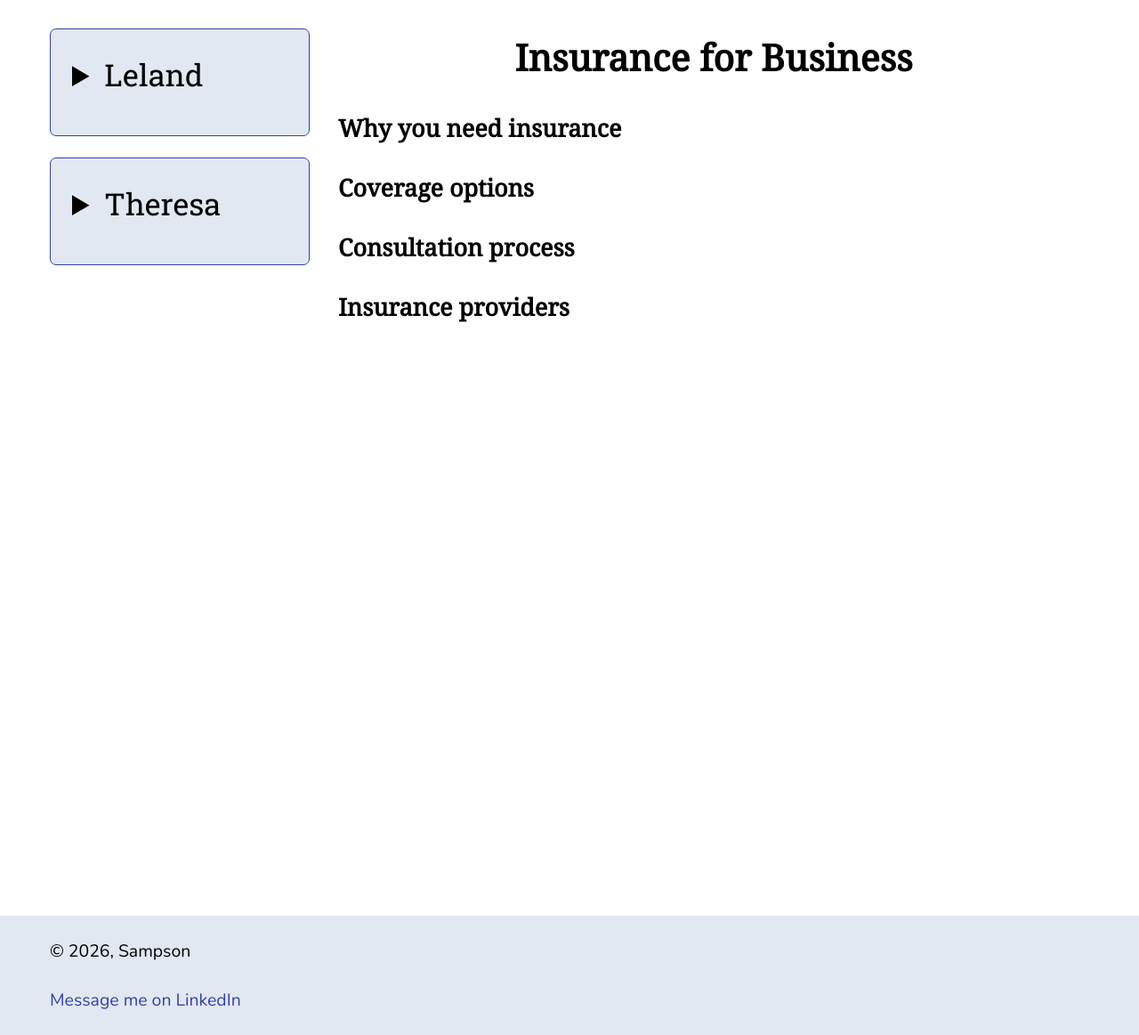
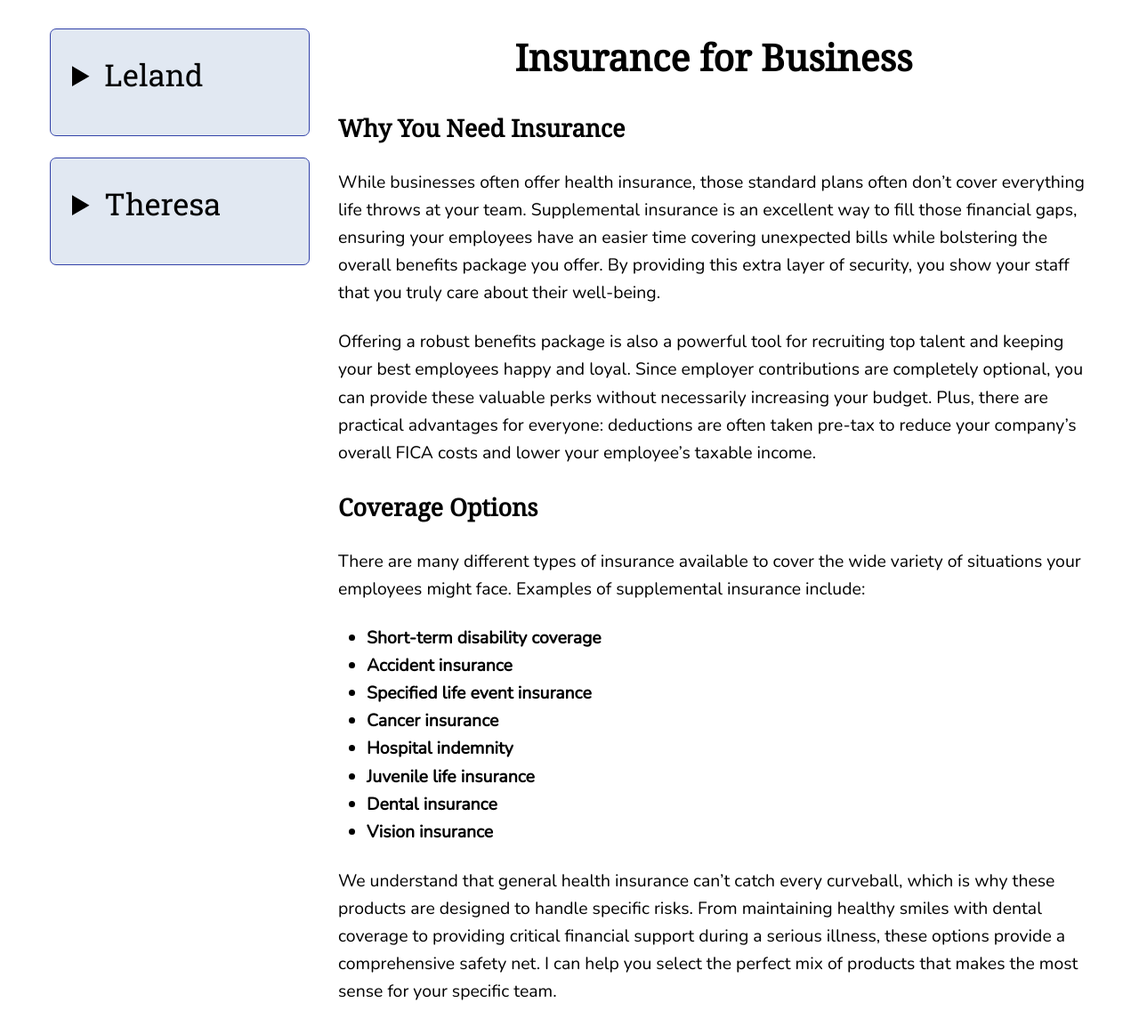
Before and after one commit to lelandsampson/Leland-Sampson-Website, a Jekyll site: the page built from for-business.md, in a window 1280 px wide and 1400 px high. Shown: the part 237-1400 px from the top of the window at 89% size. Built offline with Jekyll 4.4.1, drawn with Linux system fonts in a browser that asks for light colours; some of the changed text lies outside the part shown.

Commit message:
Update for-business.md

```diff
--- a/for-business.md
+++ b/for-business.md
@@ -5,10 +5,26 @@ title: Insurance for Business
 
 <h1 align="center">Insurance for Business</h1>
 
-## Why you need insurance
+## Why You Need Insurance
+While businesses often offer health insurance, those standard plans often don't cover everything life throws at your team. Supplemental insurance is an excellent way to fill those financial gaps, ensuring your employees have an easier time covering unexpected bills while bolstering the overall benefits package you offer. By providing this extra layer of security, you show your staff that you truly care about their well-being.
 
-## Coverage options
+Offering a robust benefits package is also a powerful tool for recruiting top talent and keeping your best employees happy and loyal. Since employer contributions are completely optional, you can provide these valuable perks without necessarily increasing your budget. Plus, there are practical advantages for everyone: deductions are often taken pre-tax to reduce your company's overall FICA costs and lower your employee's taxable income.
 
-## Consultation process
+## Coverage Options
+There are many different types of insurance available to cover the wide variety of situations your employees might face. Examples of supplemental insurance include:
 
-## Insurance providers
+* **Short-term disability coverage**
+* **Accident insurance**
+* **Specified life event insurance**
+* **Cancer insurance**
+* **Hospital indemnity**
+* **Juvenile life insurance**
+* **Dental insurance**
+* **Vision insurance**
+
+We understand that general health insurance can't catch every curveball, which is why these products are designed to handle specific risks. From maintaining healthy smiles with dental coverage to providing critical financial support during a serious illness, these options provide a comprehensive safety net. I can help you select the perfect mix of products that makes the most sense for your specific team.
+
+## Consultation Process
+My process begins with a relaxed conversation with you to conduct a holistic review of your employee needs based on your specific industry. We assess the coverage you currently have in place so we can find the right options to perfectly complement your existing benefits. We know you are busy, so we are happy to meet wherever is most convenient for you, whether that is in your office, over the phone, or via video conference.
+
+Once we have a solid plan for the business, the next step is to meet 1-1 with each employee to help them select the insurance they need. I strictly avoid pressure tactics; instead, I let your employee's best interest guide every piece of advice I give. I look forward to building a long-term relationship with your team, including annual review visits to ensure everyone’s coverage remains up to date as their lives evolve.
```
